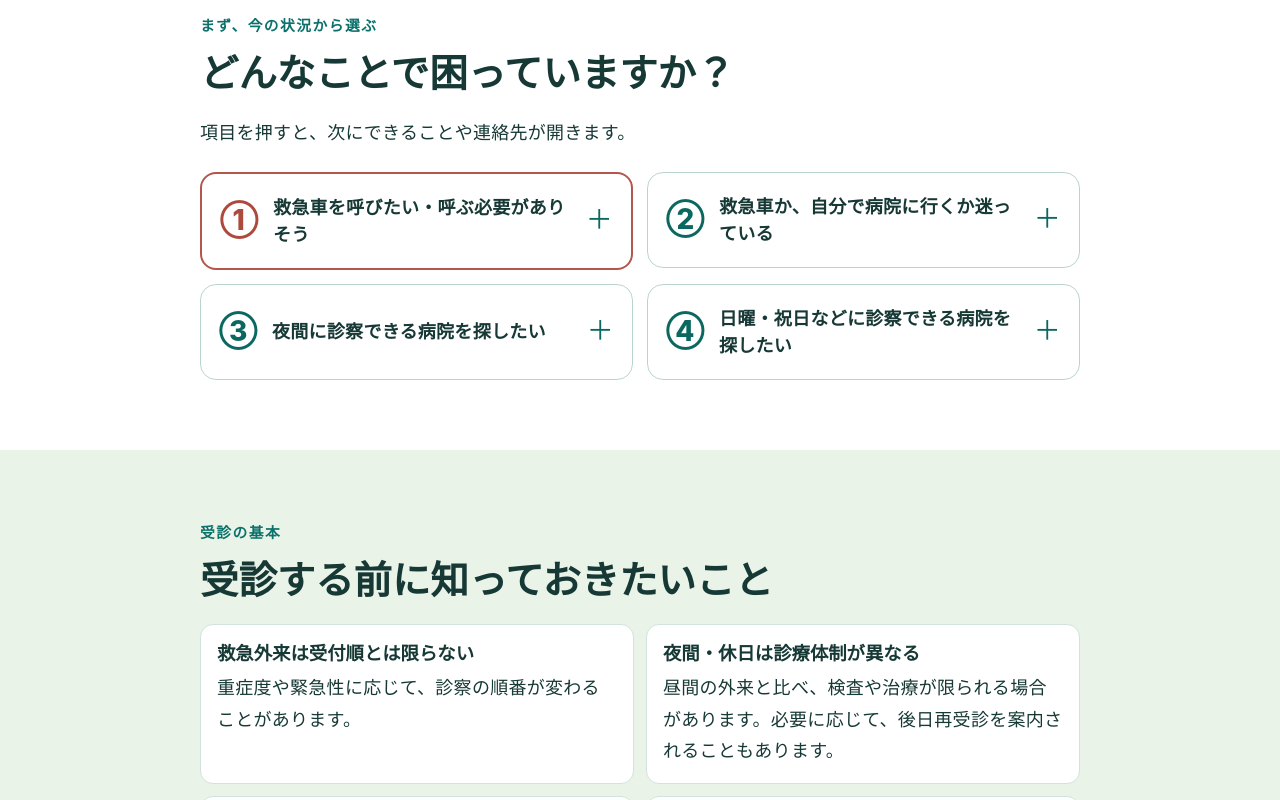
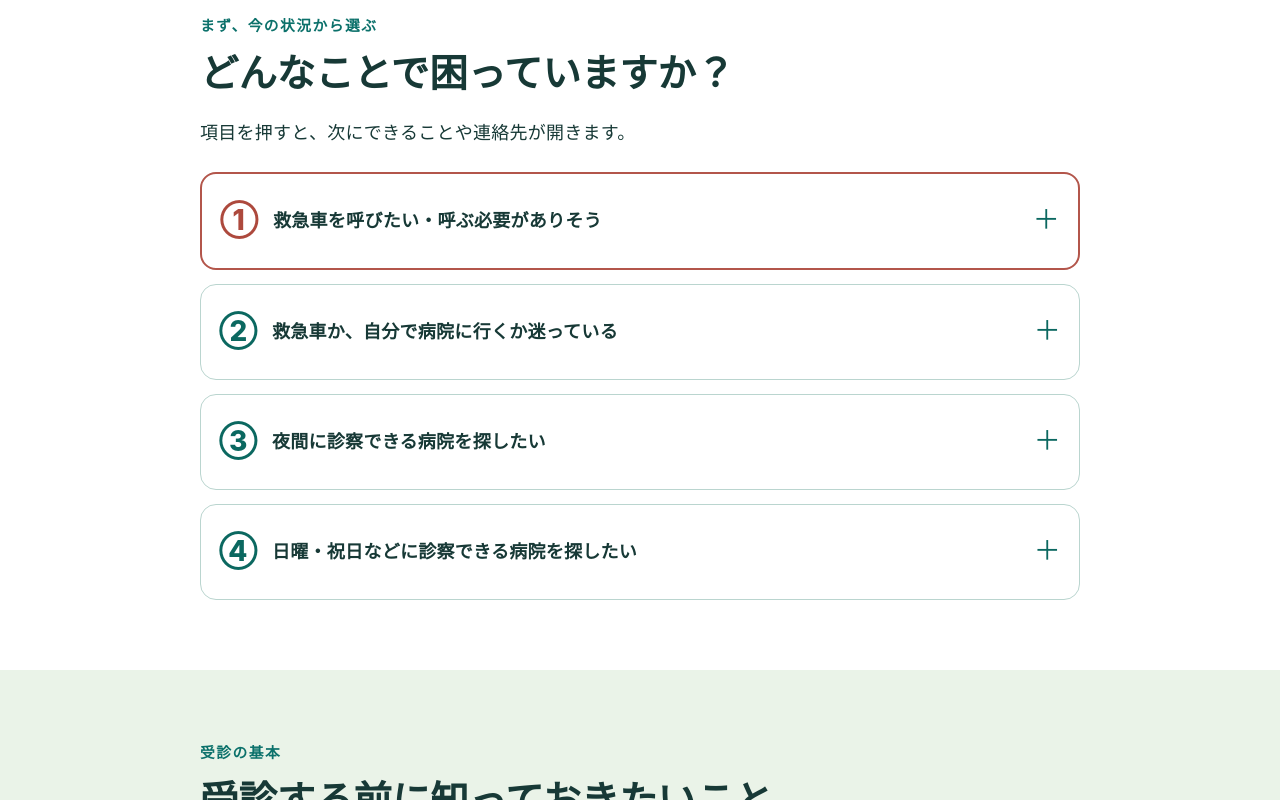
Before and after one commit to ri32ph/Community-Health-Guide, a plain HTML site: page visit.html in a window 1280 px wide. Shown: the part 664-1464 px from the top of the page. Drawn offline with Linux system fonts and the light colour scheme.

Commit message:
Display visit guidance accordions in one column on all screens

```diff
--- a/visit.html
+++ b/visit.html
@@ -13,7 +13,7 @@
 .visit-urgent{border:2px solid #b3564b;border-radius:16px;background:#fff6f2;padding:18px 20px;margin-top:20px;line-height:1.8;color:#452b29}
 .visit-urgent strong{display:block;font-size:1.08rem}
 .visit-urgent a{font-weight:800}
-.visit-choices{display:grid;grid-template-columns:1fr 1fr;gap:14px;margin-top:22px;align-items:start}
+.visit-choices{display:grid;grid-template-columns:minmax(0,1fr);gap:14px;margin-top:22px;align-items:start}
 .visit-choice{border:1px solid #bad5cf;background:white;border-radius:16px;overflow:hidden}
 .visit-choice:first-child{border:2px solid #b3564b}
 .visit-choice summary{cursor:pointer;list-style:none;display:flex;align-items:center;gap:14px;min-height:94px;padding:18px;line-height:1.5}
```
